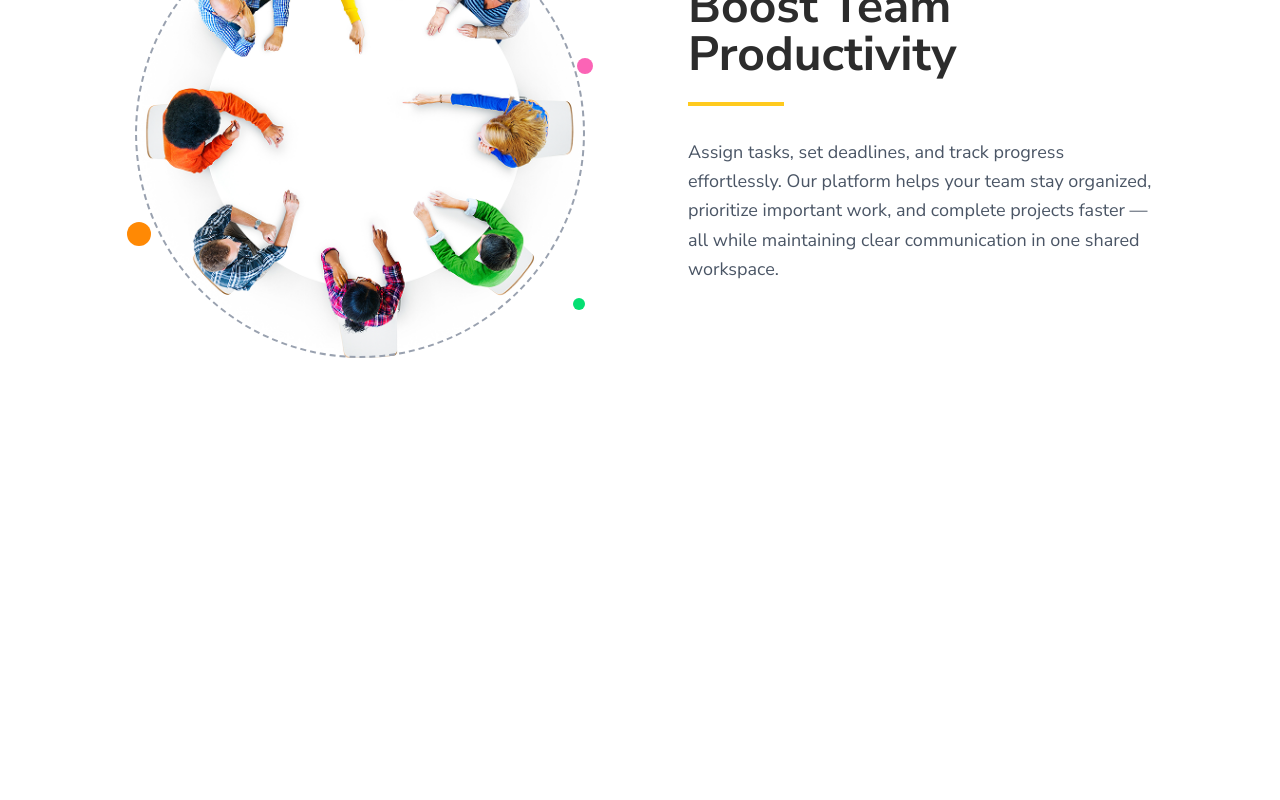
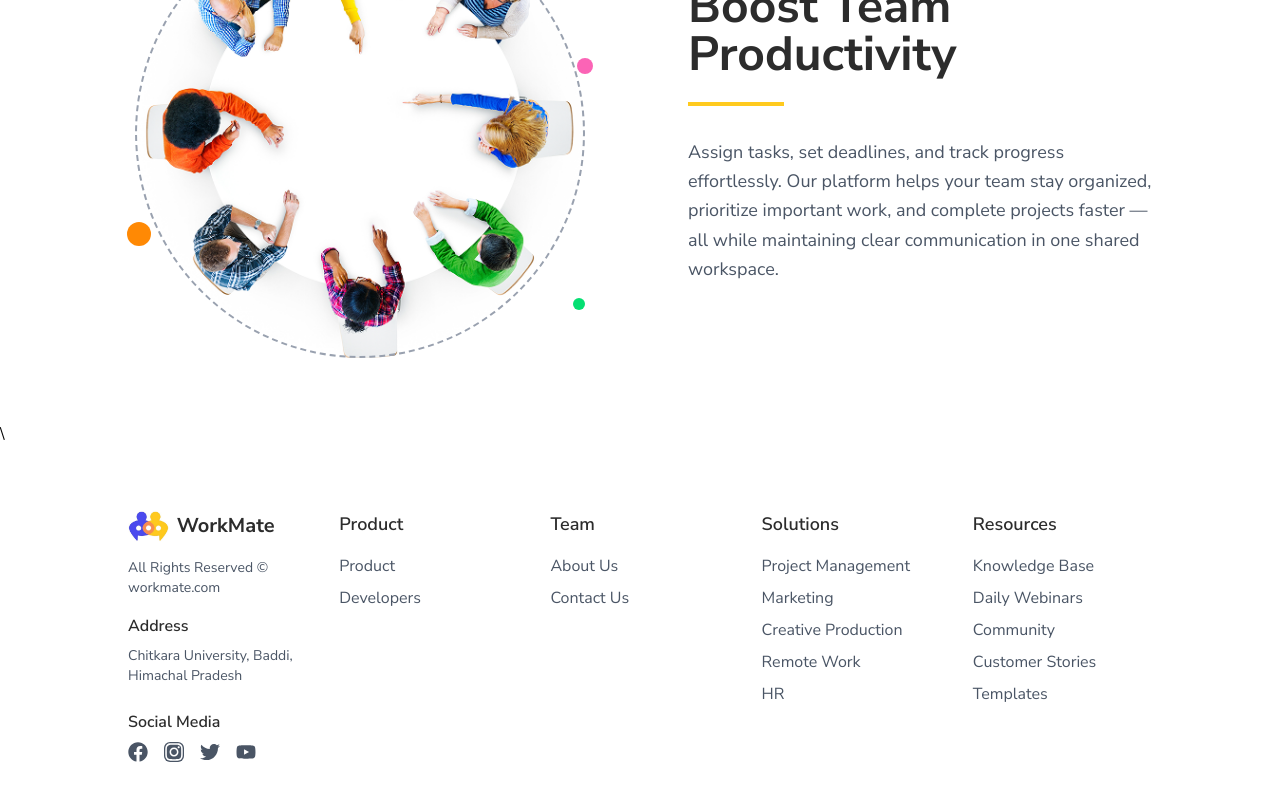
Before and after one commit to HarudaySharma/WorkMate, a React (Vite) app in the folder client/: page / in a window 1280 px wide. Shown: the part 2760-3560 px from the top of the page. Before the commit the page ends 3182 px from the top, so only its background shows below. Built offline with nearby package versions, Linux system fonts and the light colour scheme.

Commit message:
feat: Home page is completed!

```diff
--- /dev/null
+++ b/client/src/components/home/Footer.tsx
@@ -0,0 +1,93 @@
+import React from 'react'
+import { FaFacebook, FaInstagram, FaTwitter, FaYoutube } from 'react-icons/fa'
+import logoWM from '../../assets/logoWMnew-Photoroom.jpg'
+
+const Footer = () => {
+  return (
+    <>
+          <footer className="bg-white py-16 px-4 sm:px-8 md:px-16 lg:px-24 xl:px-32">
+              <div className="max-w-7xl mx-auto">
+                  <div className="grid grid-cols-1 md:grid-cols-2 lg:grid-cols-5 gap-8">
+                      {/* Logo and Copyright Section */}
+                      <div className="lg:col-span-1">
+                          <div className="flex items-center gap-2 mb-4">
+                              <img src={logoWM} alt="WorkMate Logo" className="h-8 w-auto" />
+                              <span className="text-xl font-bold text-customBlack">WorkMate</span>
+                          </div>
+                          <p className="text-sm text-gray-600 mb-4">
+                              All Rights Reserved © workmate.com
+                          </p>
+                          <div className="mb-6">
+                              <h3 className="font-semibold text-customBlack mb-2">Address</h3>
+                              <p className="text-sm text-gray-600">
+                                  Chitkara University, Baddi, Himachal Pradesh
+                              </p>
+                          </div>
+                          <div>
+                              <h3 className="font-semibold text-customBlack mb-2">Social Media</h3>
+                              <div className="flex gap-4">
+                                  <a href="#" className="text-gray-600 hover:text-customBlue">
+                                      <FaFacebook size={20} />
+                                  </a>
+                                  <a href="#" className="text-white bg-gray-600 rounded-md hover:bg-pink-600">
+                                      <FaInstagram size={20} />
+                                  </a>
+                                  <a href="#" className="text-gray-600 hover:text-customBlue">
+                                      <FaTwitter size={20} />
+                                  </a>
+                                  <a href="#" className="text-gray-600 hover:text-red-600">
+                                      <FaYoutube size={20} />
+                                  </a>
+                              </div>
+                          </div>
+                      </div>
+
+                      {/* Product Section */}
+                      <div className="lg:col-span-1">
+                          <h2 className="text-lg font-semibold text-customBlack mb-4">Product</h2>
+                          <ul className="space-y-2">
+                              <li><a href="#" className="text-gray-600 hover:text-customBlue">Product</a></li>
+                              <li><a href="#" className="text-gray-600 hover:text-customBlue">Developers</a></li>
+                          </ul>
+                      </div>
+
+                      {/* Team Section */}
+                      <div className="lg:col-span-1">
+                          <h2 className="text-lg font-semibold text-customBlack mb-4">Team</h2>
+                          <ul className="space-y-2">
+                              <li><a href="#" className="text-gray-600 hover:text-customBlue">About Us</a></li>
+                              <li><a href="#" className="text-gray-600 hover:text-customBlue">Contact Us</a></li>
+                          </ul>
+                      </div>
+
+                      {/* Solutions Section */}
+                      <div className="lg:col-span-1">
+                          <h2 className="text-lg font-semibold text-customBlack mb-4">Solutions</h2>
+                          <ul className="space-y-2">
+                              <li><a href="#" className="text-gray-600 hover:text-customBlue">Project Management</a></li>
+                              <li><a href="#" className="text-gray-600 hover:text-customBlue">Marketing</a></li>
+                              <li><a href="#" className="text-gray-600 hover:text-customBlue">Creative Production</a></li>
+                              <li><a href="#" className="text-gray-600 hover:text-customBlue">Remote Work</a></li>
+                              <li><a href="#" className="text-gray-600 hover:text-customBlue">HR</a></li>
+                          </ul>
+                      </div>
+
+                      {/* Resources Section */}
+                      <div className="lg:col-span-1">
+                          <h2 className="text-lg font-semibold text-customBlack mb-4">Resources</h2>
+                          <ul className="space-y-2">
+                              <li><a href="#" className="text-gray-600 hover:text-customBlue">Knowledge Base</a></li>
+                              <li><a href="#" className="text-gray-600 hover:text-customBlue">Daily Webinars</a></li>
+                              <li><a href="#" className="text-gray-600 hover:text-customBlue">Community</a></li>
+                              <li><a href="#" className="text-gray-600 hover:text-customBlue">Customer Stories</a></li>
+                              <li><a href="#" className="text-gray-600 hover:text-customBlue">Templates</a></li>
+                          </ul>
+                      </div>
+                  </div>
+              </div>
+          </footer>
+      </>
+  )
+}
+
+export default Footer
--- a/client/src/pages/Home.tsx
+++ b/client/src/pages/Home.tsx
@@ -2,12 +2,10 @@ import React from 'react'
 import NavBar from '../components/home/NavBar'
 import Hero from '../components/home/Hero';
 import Features from '../components/home/Features'
-import illustration from '../assets/business-illustration.png';
-import teamboost from '../assets/boost productivity.png';
-import { ClipboardCheck, FolderOutput, ListTodo, MessagesSquare, SquareKanban } from 'lucide-react';
 import Overview from '../components/home/Overview';
 import Collaborate from '../components/home/Collaborate';
 import Productivity from '../components/home/Productivity';
+import Footer from '../components/home/Footer';
 
 
 const Home = () => {
@@ -36,6 +34,10 @@ const Home = () => {
 
       <Productivity/>
 
+      {/*Footer Section*/}\
+
+      <Footer/>
+
 
 
     </div>
```
